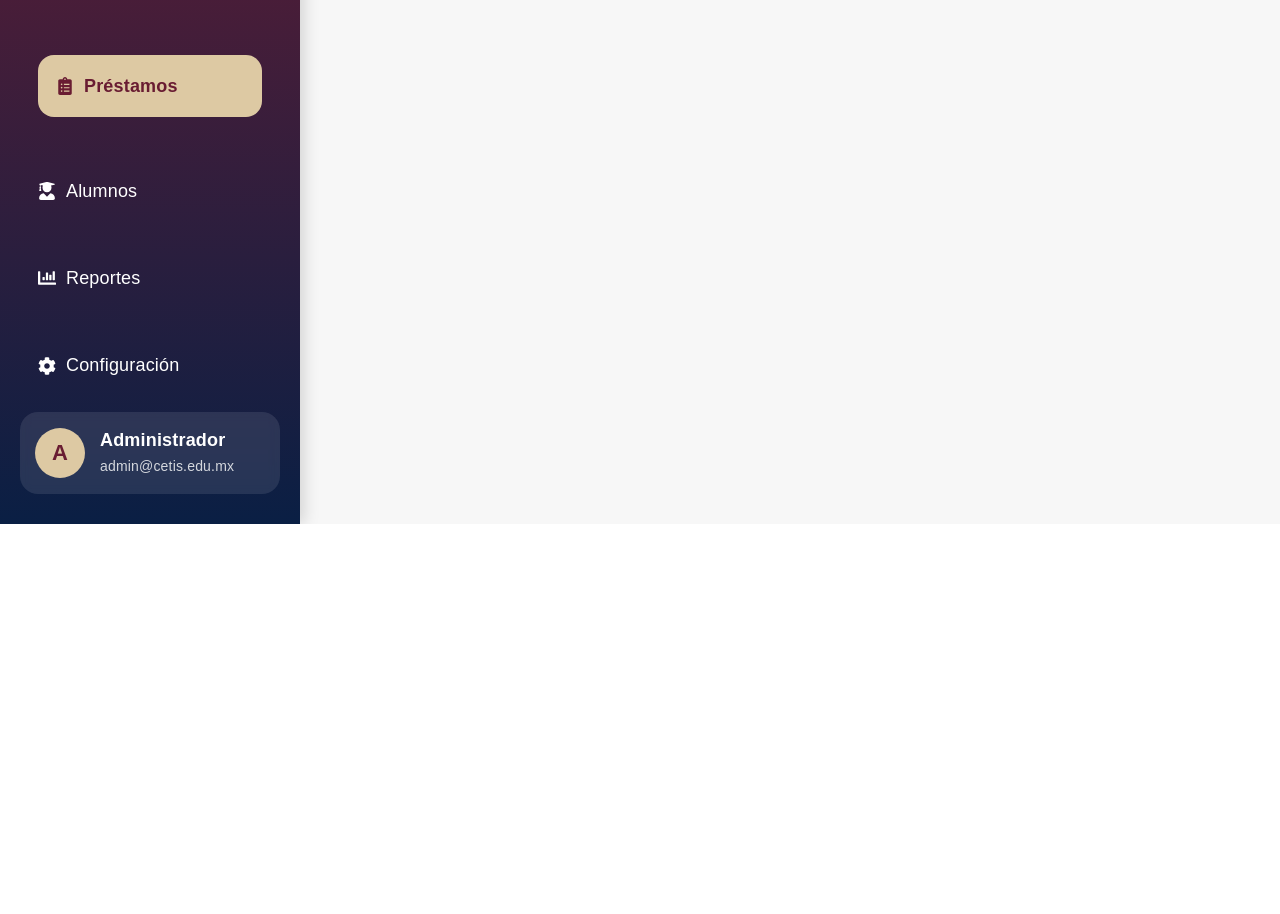
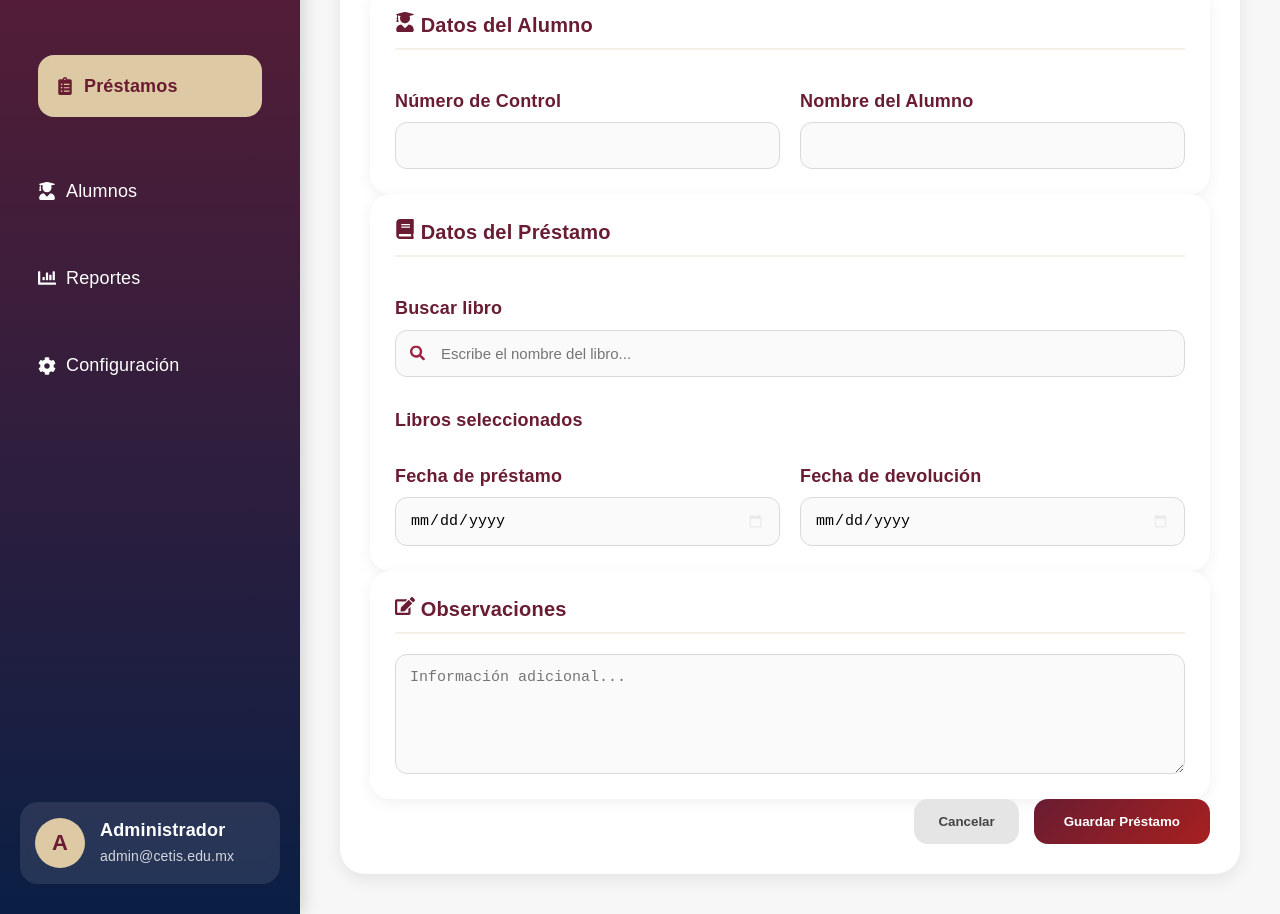
Before and after one commit to lisandrovences27-del/biblioteca_prepa, a React (Vite) app in the folder frontend/: page /prestamos in a window 1280 px wide. Shown: the part 280-1194 px from the top of the page. Before the commit the page ends 804 px from the top, so only its background shows below. Built offline with nearby package versions, Linux system fonts and the light colour scheme.

Commit message:
creacion de formulario de prrstamos  y actualizaciones en general

```diff
--- a/frontend/src/App.css
+++ b/frontend/src/App.css
@@ -2149,3 +2149,270 @@ img{
     font-size: 14px;
   }
 }
+
+/* ========================= */
+/* FORMULARIO PRÉSTAMOS */
+/* ========================= */
+
+.prestamo-container{
+display: flex;
+flex-direction: column;
+gap: 25px;
+}
+
+/* ===== TARJETAS ===== */
+
+.form-card{
+background: white;
+border-radius: 20px;
+padding: 25px;
+box-shadow: 0 4px 15px rgba(0,0,0,0.06);
+}
+
+.form-card h3{
+color: #691C32;
+margin-bottom: 20px;
+font-size: 20px;
+}
+
+/* ===== GRID ===== */
+
+.form-grid{
+display: grid;
+grid-template-columns: 1fr 1fr;
+gap: 20px;
+}
+
+/* ===== GRUPOS ===== */
+
+.form-group{
+display: flex;
+flex-direction: column;
+}
+
+.form-group label{
+font-weight: 600;
+color: #691C32;
+margin-bottom: 8px;
+}
+
+.form-group input,
+.form-group select,
+.form-group textarea{
+padding: 14px;
+border: 1px solid #d9d9d9;
+border-radius: 12px;
+font-size: 15px;
+outline: none;
+transition: 0.3s;
+background: #fafafa;
+}
+
+.form-group input:focus,
+.form-group select:focus,
+.form-group textarea:focus{
+border-color: #9F2241;
+box-shadow: 0 0 10px rgba(159,34,65,0.15);
+background: white;
+}
+
+.form-group textarea{
+resize: vertical;
+min-height: 120px;
+}
+
+/* ===== FILA LIBROS ===== */
+
+.book-row{
+display: flex;
+gap: 15px;
+align-items: center;
+}
+
+.book-row select{
+flex: 1;
+}
+
+/* ===== BOTÓN AGREGAR ===== */
+
+.secondary-btn{
+background: #DDC9A3;
+color: #691C32;
+border: none;
+border-radius: 12px;
+padding: 14px 18px;
+cursor: pointer;
+font-weight: 600;
+transition: 0.3s;
+}
+
+.secondary-btn:hover{
+transform: translateY(-2px);
+background: #d2bb90;
+}
+
+/* ===== LIBROS SELECCIONADOS ===== */
+
+.selected-books{
+margin-top: 20px;
+}
+
+.selected-books h4{
+color: #691C32;
+margin-bottom: 12px;
+}
+
+.books-list{
+display: flex;
+flex-wrap: wrap;
+gap: 10px;
+}
+
+.book-tag{
+  background: #F7F3EC;
+  border: 1px solid #DDC9A3;
+  color: #691C32;
+  padding: 10px 14px;
+  border-radius: 20px;
+  display: flex;
+  align-items: center;
+  gap: 8px;
+  font-weight: 600;
+  transition: 0.3s;
+}
+.book-tag:hover{
+  transform: translateY(-2px);
+  box-shadow: 0 4px 10px rgba(0,0,0,0.08);
+}
+.book-remove{
+  color: #A7201F;
+  cursor: pointer;
+  font-weight: bold;
+  font-size: 16px;
+  transition: 0.3s;
+}
+
+.book-remove:hover{
+  transform: scale(1.2);
+}
+
+/* ===== BOTONES ===== */
+
+.form-actions{
+display: flex;
+justify-content: flex-end;
+gap: 15px;
+}
+
+.cancel-btn{
+padding: 14px 24px;
+border: none;
+border-radius: 14px;
+background: #e5e5e5;
+color: #444;
+cursor: pointer;
+font-weight: 600;
+}
+
+.cancel-btn:hover
+
+.save-btn{
+padding: 14px 28px;
+border: none;
+border-radius: 14px;
+background: linear-gradient(
+135deg,
+#691C32,
+#A7201F
+);
+color: white;
+font-weight: bold;
+cursor: pointer;
+transition: 0.3s;
+}
+
+.save-btn:hover{
+transform: translateY(-2px);
+box-shadow: 0 6px 15px rgba(105,28,50,0.25);
+}
+
+/* ===== RESPONSIVE ===== */
+
+@media (max-width: 768px){
+
+.form-grid{
+grid-template-columns: 1fr;
+}
+
+.book-row{
+flex-direction: column;
+align-items: stretch;
+}
+
+.form-actions{
+flex-direction: column;
+}
+
+.save-btn,
+.cancel-btn{
+width: 100%;
+}
+}
+.form-card h3{
+  color: #691C32;
+  margin-bottom: 20px;
+  border-bottom: 2px solid #F5F0E8;
+  padding-bottom: 10px;
+}
+
+.save-btn{
+  background: linear-gradient(
+    135deg,
+    #691C32,
+    #A7201F
+  );
+
+  color:white;
+  font-weight:bold;
+  padding:15px 30px;
+  border:none;
+  border-radius:14px;
+}
+.books-results{
+  margin-top: 10px;
+  display: flex;
+  flex-direction: column;
+  gap: 8px;
+}
+
+.book-result{
+  padding: 12px;
+  background: #F7F3EC;
+  border-radius: 10px;
+  cursor: pointer;
+  transition: 0.3s;
+}
+.book-result:hover{
+  background: #EEE4CF;
+}
+.search-book{
+  position: relative;
+  width: 100%;
+}
+.search-book input{
+  width: 100%;
+  padding: 14px 14px 14px 45px;
+}
+.search-icon{
+  position: absolute;
+  left: 15px;
+  top: 50%;
+  transform: translateY(-50%);
+  color: #9F2241;
+  font-size: 15px;
+}
+input[type="date"]::-webkit-calendar-picker-indicator{
+  opacity: 0.8;
+  cursor: pointer;
+  filter: invert(90%);
+}
--- a/frontend/src/App.jsx
+++ b/frontend/src/App.jsx
@@ -4,6 +4,7 @@ import DashboardAdmin1 from "./vistas/DashboardAdmin1";
 import Registro from "./vistas/Registro";
 import Libros from "./vistas/Libros";
 import Prestamos from "./vistas/Prestamos";
+
 function App() {
 
   return (
@@ -39,6 +40,7 @@ function App() {
       />
 
 
+
     </Routes>
   );
 }
--- a/frontend/src/componentes/Sidebar.jsx
+++ b/frontend/src/componentes/Sidebar.jsx
@@ -89,6 +89,7 @@ function Sidebar() {
           className={({ isActive }) =>
       isActive ? "active-menu" : ""
     }
+
     >
             <FaCog /> Configuración
           </NavLink>
--- a/frontend/src/vistas/Libros.jsx
+++ b/frontend/src/vistas/Libros.jsx
@@ -241,7 +241,7 @@ function Libros() {
         {/* ===== TOPBAR ===== */}
         <div className="topbar">
           <div>
-            <h1>📚 Inventario de Libros</h1>
+            <h1> <FaBook /> Inventario de Libros</h1>
             <p>Gestiona el catálogo y stock de libros de la biblioteca.</p>
           </div>
           <div className="topbar-right">
--- a/frontend/src/vistas/prestamos.jsx
+++ b/frontend/src/vistas/prestamos.jsx
@@ -1,7 +1,107 @@
 import "../App.css";
 import Sidebar from "../componentes/Sidebar";
+import {
+  FaBook,
+  FaPlus,
+  FaEdit,
+  FaTrash,
+  FaSearch,
+  FaTimes,
+  FaBoxOpen,
+  FaExclamationTriangle,
+  FaUserGraduate,
+} from "react-icons/fa";
+import { useState } from "react";
 
-function prestamos() {
+function Prestamos() {
+
+  const [numeroControl, setNumeroControl] = useState("");
+  const [nombreAlumno, setNombreAlumno] = useState("");
+  const [libroSeleccionado, setLibroSeleccionado] = useState("");
+  const [libros, setLibros] = useState([]);
+  const [fechaPrestamo, setFechaPrestamo] = useState("");
+  const [fechaDevolucion, setFechaDevolucion] = useState("");
+  const [observaciones, setObservaciones] = useState("");
+  const [busquedaLibro, setBusquedaLibro] = useState("");
+const librosPrueba = [
+  "Matemáticas I",
+  "Física General",
+  "Química Básica",
+  "Biología",
+  "Anatomía Humana",
+  "Farmacología"
+];
+const resultados = librosPrueba.filter(
+  libro =>
+    libro
+      .toLowerCase()
+      .includes(
+        busquedaLibro.toLowerCase()
+      )
+);
+const agregarLibro = (libro) => {
+
+  if (libros.includes(libro)) return;
+
+  setLibros([
+    ...libros,
+    libro
+  ]);
+
+  setBusquedaLibro("");
+};
+const eliminarLibro = (index) => {
+
+  setLibros(
+    libros.filter((_, i) => i !== index)
+  );
+
+};
+const guardarPrestamo = () => {
+
+  if (
+    !numeroControl ||
+    !nombreAlumno ||
+    libros.length === 0 ||
+    !fechaPrestamo ||
+    !fechaDevolucion
+  ) {
+
+    alert(
+      "Completa todos los campos obligatorios"
+    );
+
+    return;
+  }
+
+  const prestamo = {
+    numeroControl,
+    nombreAlumno,
+    libros,
+    fechaPrestamo,
+    fechaDevolucion,
+    observaciones
+  };
+
+  console.log(prestamo);
+
+  alert(
+    "✅ Préstamo registrado correctamente"
+  );
+
+  setNumeroControl("");
+  setNombreAlumno("");
+  setLibros([]);
+  setFechaPrestamo("");
+  setFechaDevolucion("");
+  setObservaciones("");
+  setBusquedaLibro("");
+};
+const alumnosPrueba = {
+  "22308001": "Juan Pérez",
+  "22308002": "María López",
+  "22308003": "Carlos Ramírez",
+};
 
   return (
 
@@ -16,15 +116,214 @@ function prestamos() {
   <div>
 
     <h1>
-              Gestión de prestamos
+      Nuevo Préstamo
     </h1>
 
     <p>
-              Administracion de prestamos realizados.
+      Registra préstamos de libros para los alumnos.
     </p>
 
   </div>
 
+</div>
+
+
+
+<div className="table-section">
+  <div className="form-card">
+
+  <h3><FaUserGraduate /> Datos del Alumno</h3>
+
+  <div className="form-grid">
+
+    <div className="form-group">
+      <label>Número de Control</label>
+      <input
+  type="text"
+  value={numeroControl}
+  onChange={(e) => {
+    const numero = e.target.value;
+    setNumeroControl(numero);
+    if (alumnosPrueba[numero]) {
+      setNombreAlumno(
+        alumnosPrueba[numero]
+      );
+    } else {
+      setNombreAlumno("");
+    }
+
+  }}
+/>
+    </div>
+
+    <div className="form-group">
+      <label>Nombre del Alumno</label>
+      <input
+  type="text"
+  value={nombreAlumno}
+  readOnly
+/>
+
+
+    </div>
+
+  </div>
+
+</div>
+{/*prestamo */}
+<div className="form-card">
+
+  <h3><FaBook /> Datos del Préstamo</h3>
+
+  <div className="form-group">
+
+<label>Buscar libro</label>
+
+<div className="search-book">
+
+  <FaSearch className="search-icon" />
+
+  <input
+    type="text"
+    placeholder="Escribe el nombre del libro..."
+    value={busquedaLibro}
+    onChange={(e) =>
+      setBusquedaLibro(e.target.value)
+    }
+  />
+
+</div>
+<div className="books-results">
+
+  {busquedaLibro !== "" &&
+
+    resultados.map((libro, index) => (
+
+      <div
+  key={index}
+  className="book-result"
+  onClick={() => agregarLibro(libro)}
+>
+  <FaBook />{libro}
+</div>
+
+    ))
+
+  }
+
+</div>
+
+  </div>
+
+  <div className="selected-books">
+
+    <h4>Libros seleccionados</h4>
+
+    <div className="books-list">
+
+  {libros.map((libro, index) => (
+
+    <div
+      key={index}
+      className="book-tag"
+    >
+      <FaBook /> {libro}
+
+      <span
+        className="book-remove"
+        onClick={() => eliminarLibro(index)}
+      >
+        ✕
+      </span>
+
+    </div>
+
+  ))}
+
+</div>
+
+  </div>
+
+  <div className="form-grid">
+
+    <div className="form-group">
+      <label>Fecha de préstamo</label>
+      <input
+  type="date"
+  value={fechaPrestamo}
+  onChange={(e) => {
+
+    const fecha = e.target.value;
+
+    setFechaPrestamo(fecha);
+
+    if (fecha) {
+
+      const nuevaFecha = new Date(fecha);
+
+      nuevaFecha.setDate(
+        nuevaFecha.getDate() + 7
+      );
+
+      const fechaDev =
+        nuevaFecha
+          .toISOString()
+          .split("T")[0];
+
+      setFechaDevolucion(
+        fechaDev
+      );
+
+    }
+
+  }}
+/>
+    </div>
+
+    <div className="form-group">
+      <label>Fecha de devolución</label>
+      <input
+  type="date"
+  value={fechaDevolucion}
+  onChange={(e) => setFechaDevolucion(e.target.value)}
+/>
+    </div>
+
+  </div>
+
+</div>
+{/**observaciones */}
+<div className="form-card">
+
+  <h3><FaEdit /> Observaciones</h3>
+
+  <div className="form-group">
+
+   <textarea
+  rows="5"
+  placeholder="Información adicional..."
+  value={observaciones}
+  onChange={(e) => setObservaciones(e.target.value)}
+/>
+
+  </div>
+
+</div>
+{/**Botones */}
+<div className="form-actions">
+
+  <button className="cancel-btn">
+    Cancelar
+  </button>
+
+  <button
+  className="save-btn"
+  onClick={guardarPrestamo}
+>
+  Guardar Préstamo
+</button>
+
+</div>
 </div>
 
       </main>
@@ -34,4 +333,4 @@ function prestamos() {
   );
 }
 
-export default prestamos;
+export default Prestamos;
```
Also changed, not shown: frontend/src/vistas/Alumnos.jsx (added, +21 -0 lines). Lines whose indentation alone changed are shown as unchanged.
